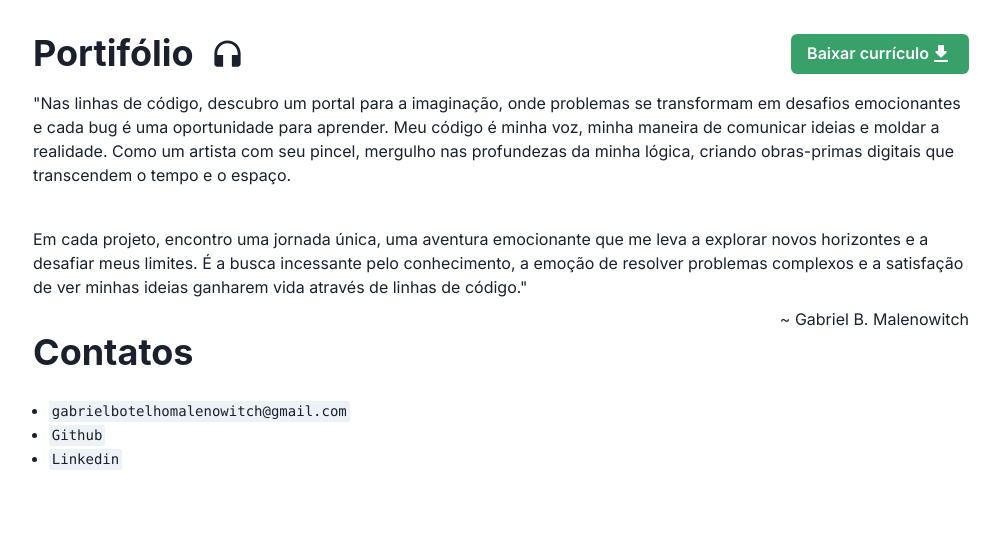
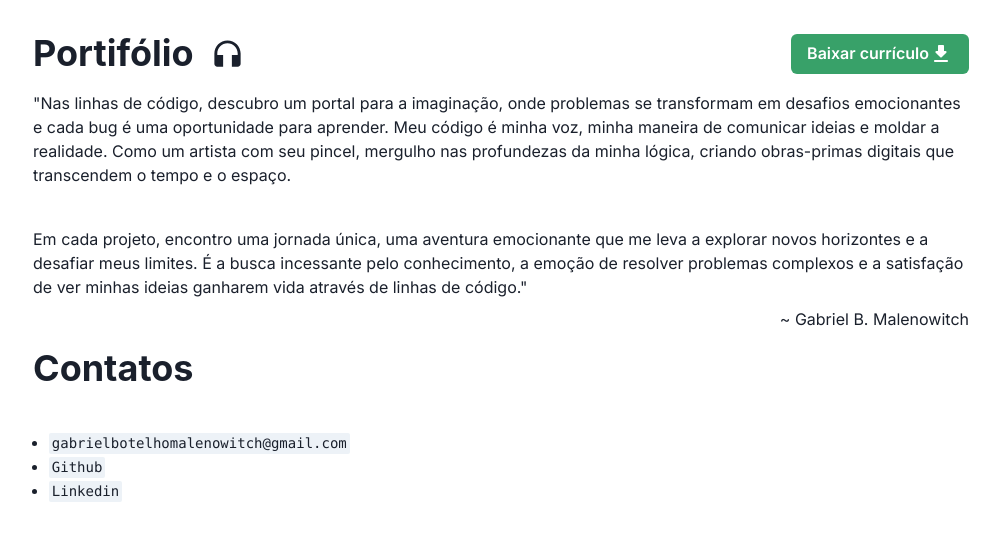
Before and after one commit to Gabriel-Malenowitch/Portfolio, a Next.js app: page / in a window 1280 px wide. Shown: the top 540 px of the page, without its empty margins (139-1139 px from the left). Built offline with nearby package versions, Linux system fonts and the light colour scheme.

Commit message:
feat: improve gap

```diff
--- a/app/page.tsx
+++ b/app/page.tsx
@@ -44,6 +44,7 @@ export default function Home() {
             </VStack>
             <Box
               display="flex"
+              py={4}
               flexDirection={{ base: "column", sm: "row" }}
               justifyContent="space-between"
               alignItems="center"
```
